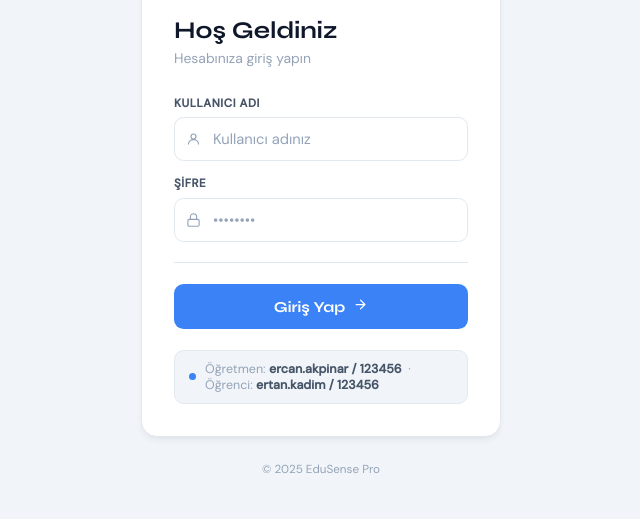
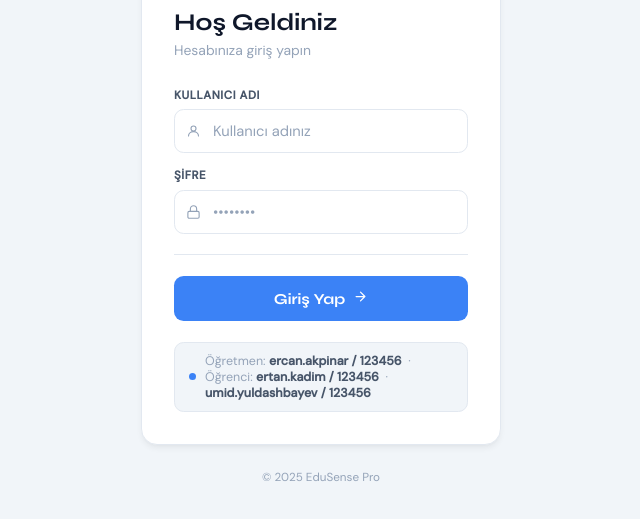
Before and after one commit to ertanKadim/edusense-pro, a website: page public/login.html in a window 1280 px wide. Shown: the part 207-726 px from the top of the page, without its empty margins (319-959 px from the left). Drawn offline with Linux system fonts and the light colour scheme.

Commit message:
giriş ekranı test bilgileri güncellendi

```diff
--- a/public/login.html
+++ b/public/login.html
@@ -148,7 +148,7 @@
 
             <div class="demo">
                 <div class="demo-dot"></div>
-                <p>Öğretmen: <strong>ercan.akpinar / 123456</strong> &nbsp;·&nbsp; Öğrenci: <strong>ertan.kadim / 123456</strong></p>
+                <p>Öğretmen: <strong>ercan.akpinar / 123456</strong> &nbsp;·&nbsp; Öğrenci: <strong>ertan.kadim / 123456</strong> &nbsp;·&nbsp; <strong>umid.yuldashbayev / 123456</strong></p>
             </div>
         </div>
         <footer>© 2025 EduSense Pro</footer>
```
